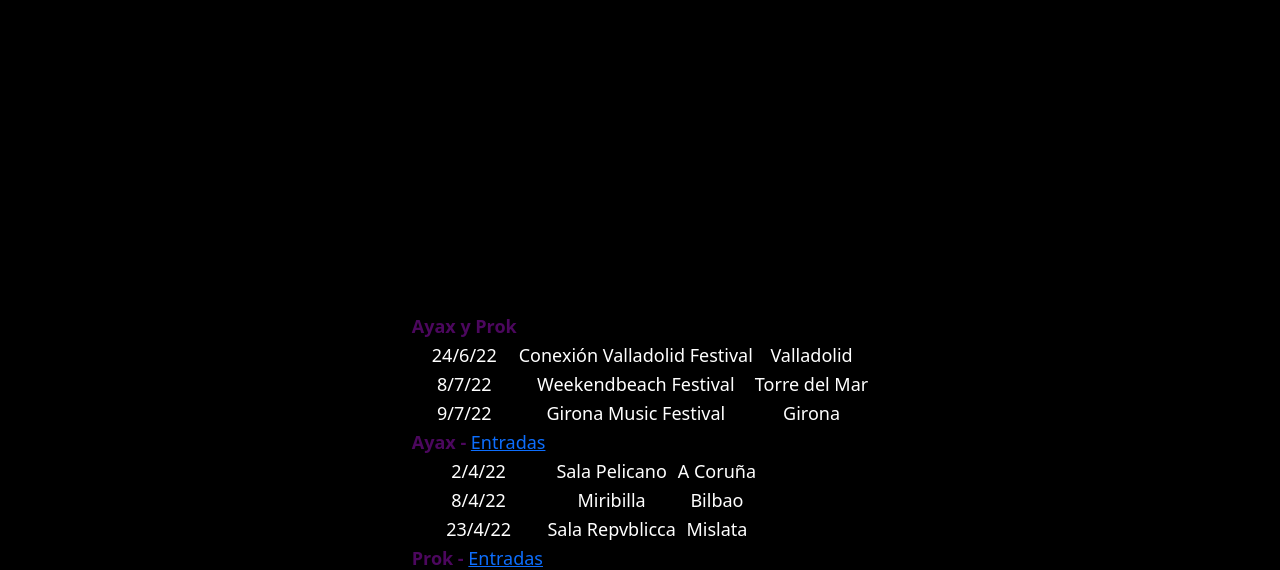
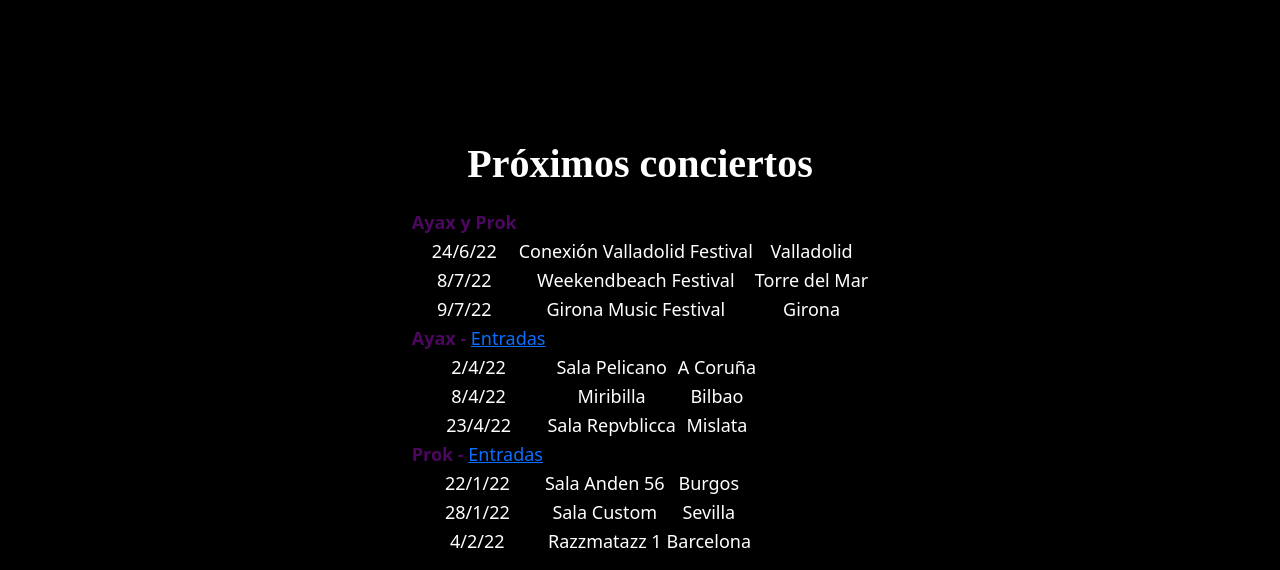
Before and after one commit to juancruzaviega/SASS-AYP, a website: page pages/shows.html in a window 1280 px wide. Shown: the part 162-732 px from the top of the page. Drawn offline with nearby package versions, Linux system fonts and the light colour scheme.

Commit message:
agrego titulo a music

```diff
--- a/pages/shows.html
+++ b/pages/shows.html
@@ -49,6 +49,7 @@
     </header>
 
 <main class="home-shows">
+    <h1>Próximos conciertos</h1>
     <div class="eventos-uno">
         <table class="shows">
             <tr class="shows-dos">
--- a/scss/partials/_shows.scss
+++ b/scss/partials/_shows.scss
@@ -7,7 +7,7 @@
     text-align: center;
     background-color: rgb(0, 0, 0);
     color: rgb(255, 255, 255);
-    padding: 25%;
+    padding: 10%;
     justify-content: space-evenly;
     align-items: stretch;
 }
```
Also changed, not shown: css/style.css.
